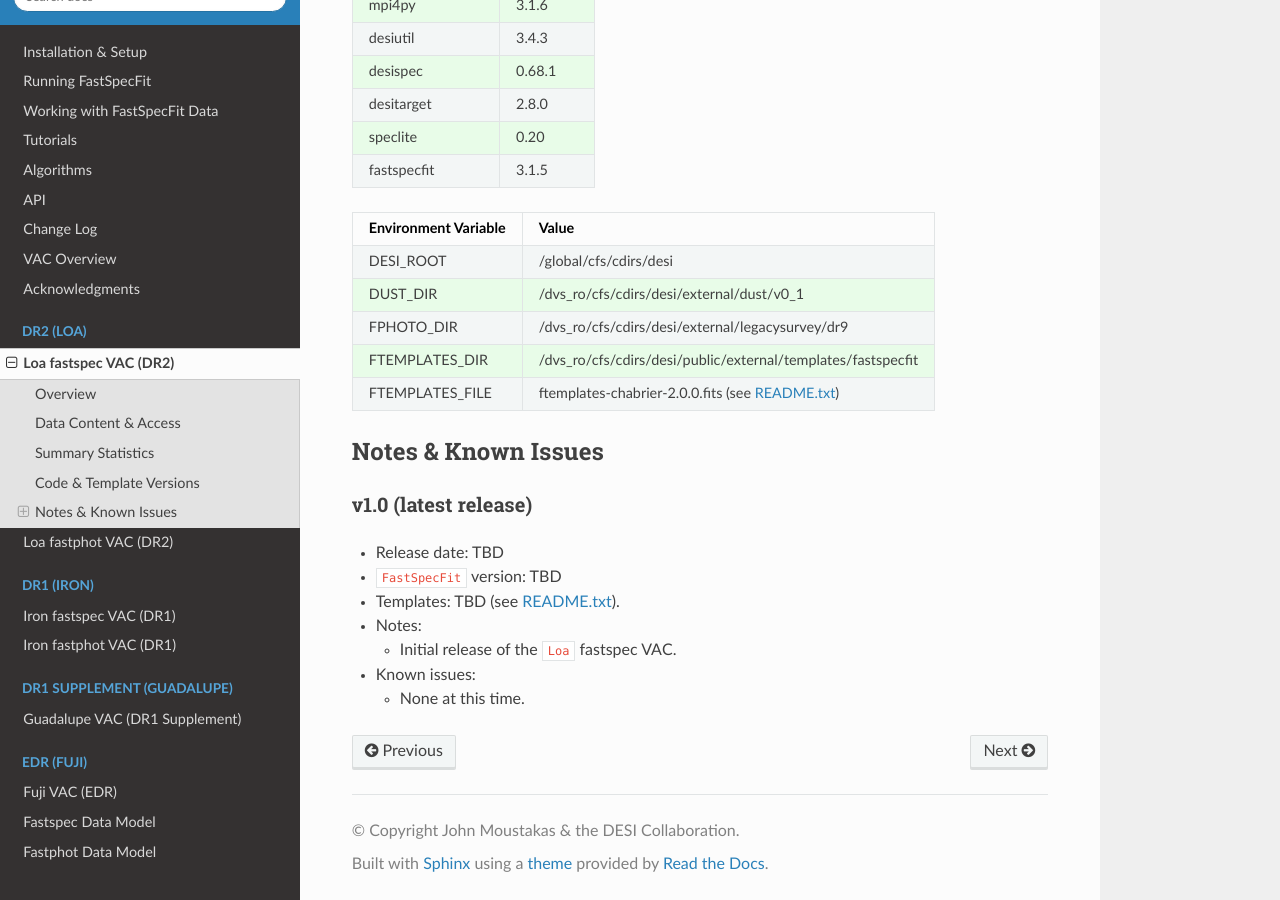
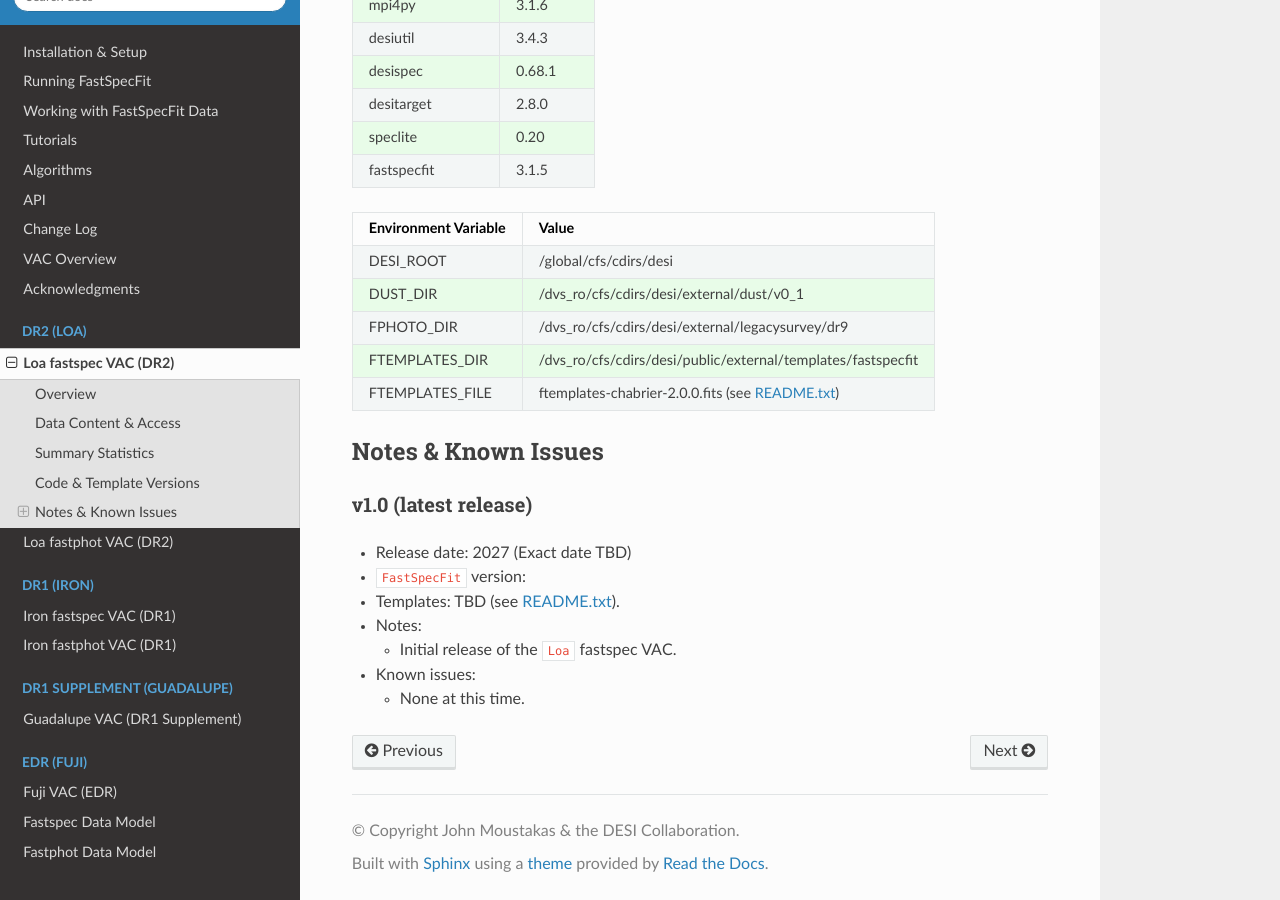
Before and after one commit to desihub/fastspecfit, a Sphinx documentation site: the page built from doc/loa.rst, in a window 1280 px wide and 900 px high, scrolled down 5513 px. Built offline with Sphinx 7.4.7 and the Read the Docs theme 3.1.0, drawn with Linux system fonts in a browser that asks for light colours; the version number could not be read and is left out.

```diff
--- a/doc/loa.rst
+++ b/doc/loa.rst
@@ -255,8 +255,8 @@ Notes & Known Issues
 v1.0 (latest release)
 ~~~~~~~~~~~~~~~~~~~~~~
 
-* Release date: TBD
-* ``FastSpecFit`` version: TBD
+* Release date: 2027 (Exact date TBD)
+* ``FastSpecFit`` version:
 * Templates: TBD (see `README.txt`_).
 * Notes:
 
```
Also changed, not shown: 1 other file.
